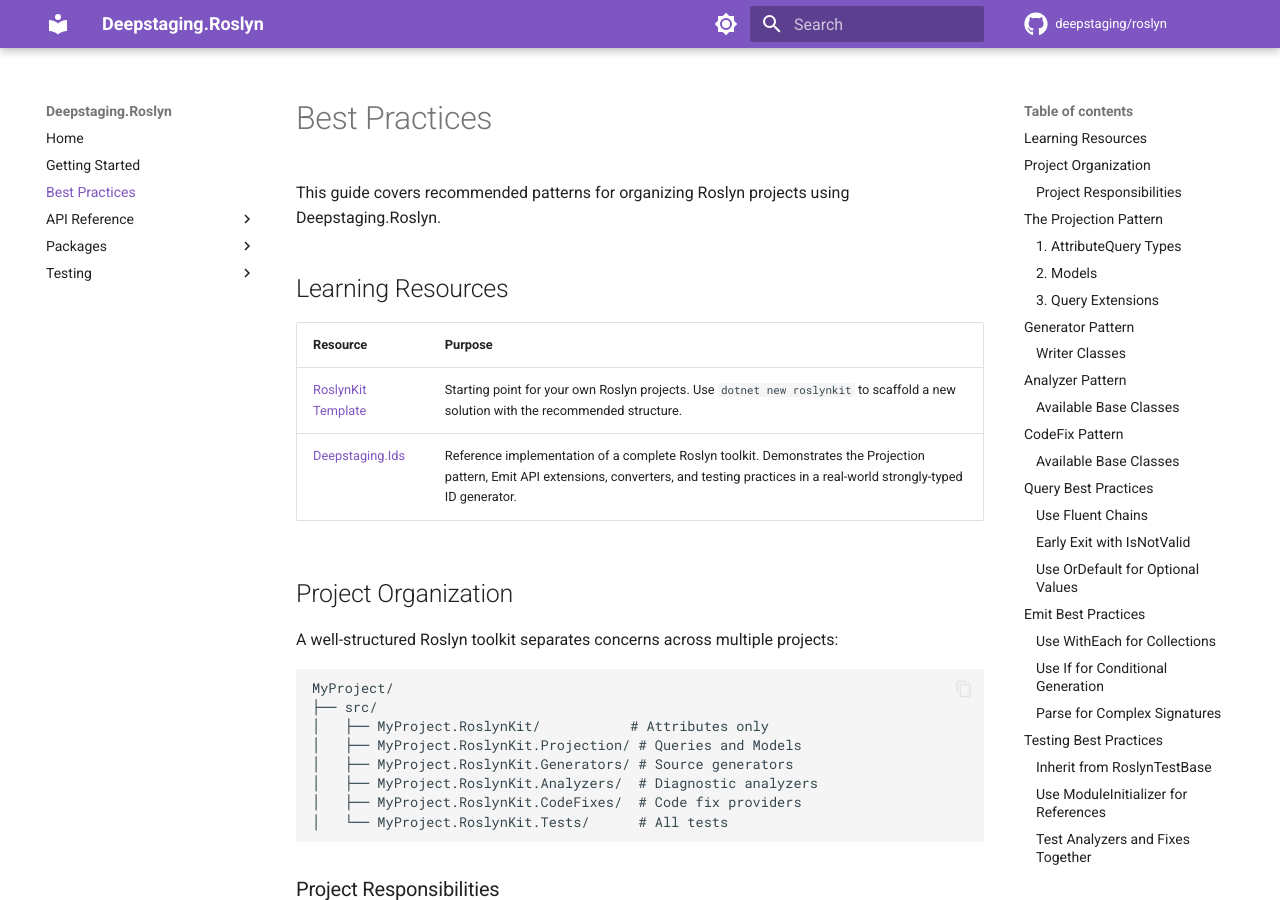
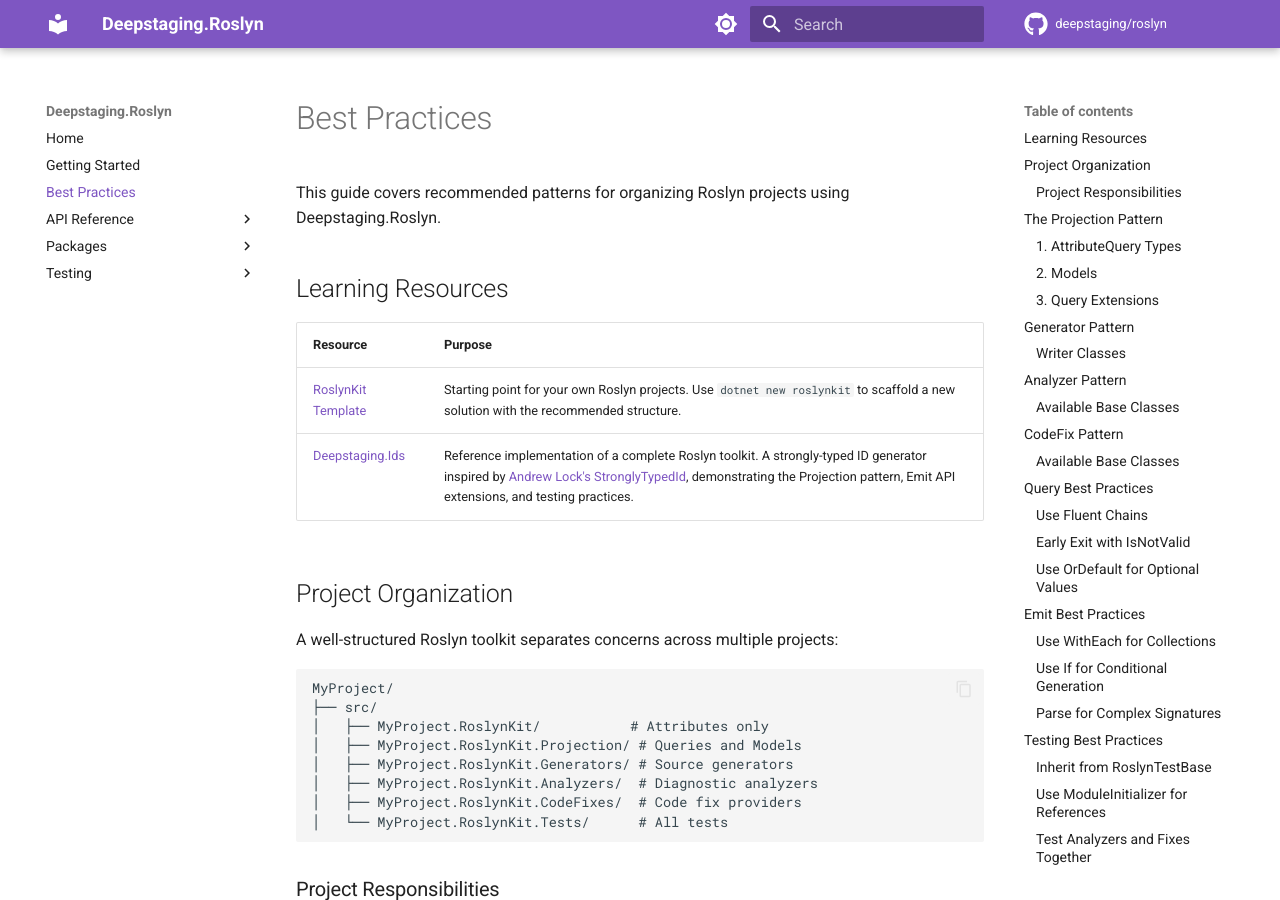
Before and after one commit to deepstaging/roslyn, an MkDocs documentation site: the page built from docs/best-practices.md, in a window 1280 px wide and 900 px high. Built offline with MkDocs 1.6.1 and Material for MkDocs 9.7.7, drawn with Linux system fonts in a browser that asks for light colours; comment, search, counter and statistics services are not loaded.

Commit message:
docs: add StronglyTypedId attribution in best-practices

```diff
--- a/docs/best-practices.md
+++ b/docs/best-practices.md
@@ -7,7 +7,7 @@ This guide covers recommended patterns for organizing Roslyn projects using Deep
 | Resource | Purpose |
 |----------|---------|
 | [RoslynKit Template](https://github.com/deepstaging/templates) | Starting point for your own Roslyn projects. Use `dotnet new roslynkit` to scaffold a new solution with the recommended structure. |
-| [Deepstaging.Ids](https://github.com/deepstaging/ids) | Reference implementation of a complete Roslyn toolkit. Demonstrates the Projection pattern, Emit API extensions, converters, and testing practices in a real-world strongly-typed ID generator. |
+| [Deepstaging.Ids](https://github.com/deepstaging/ids) | Reference implementation of a complete Roslyn toolkit. A strongly-typed ID generator inspired by [Andrew Lock's StronglyTypedId](https://github.com/andrewlock/StronglyTypedId), demonstrating the Projection pattern, Emit API extensions, and testing practices. |
 
 ## Project Organization
 
```
